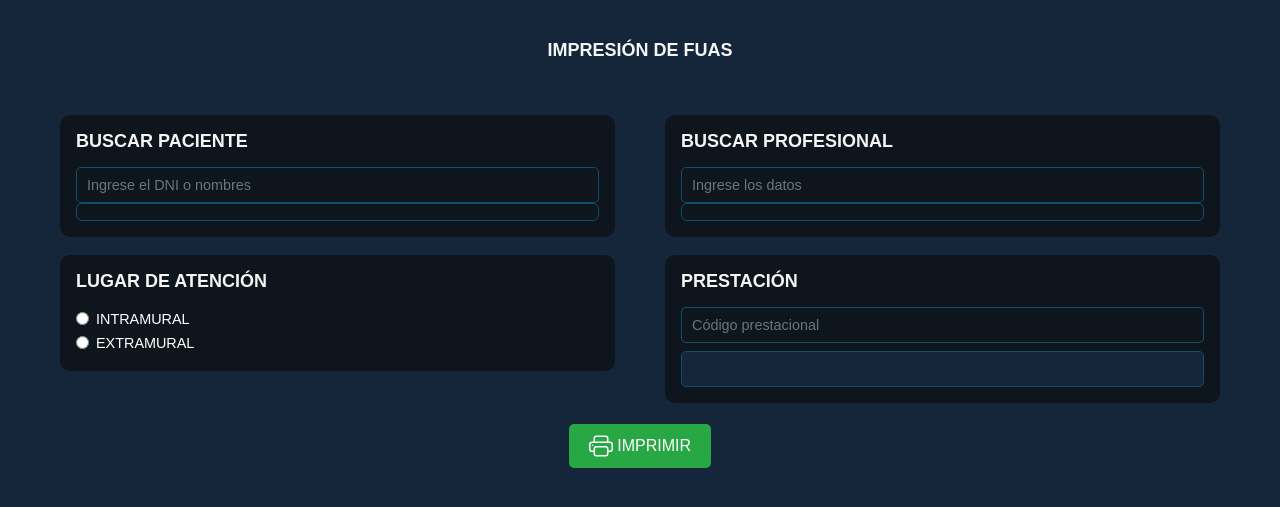
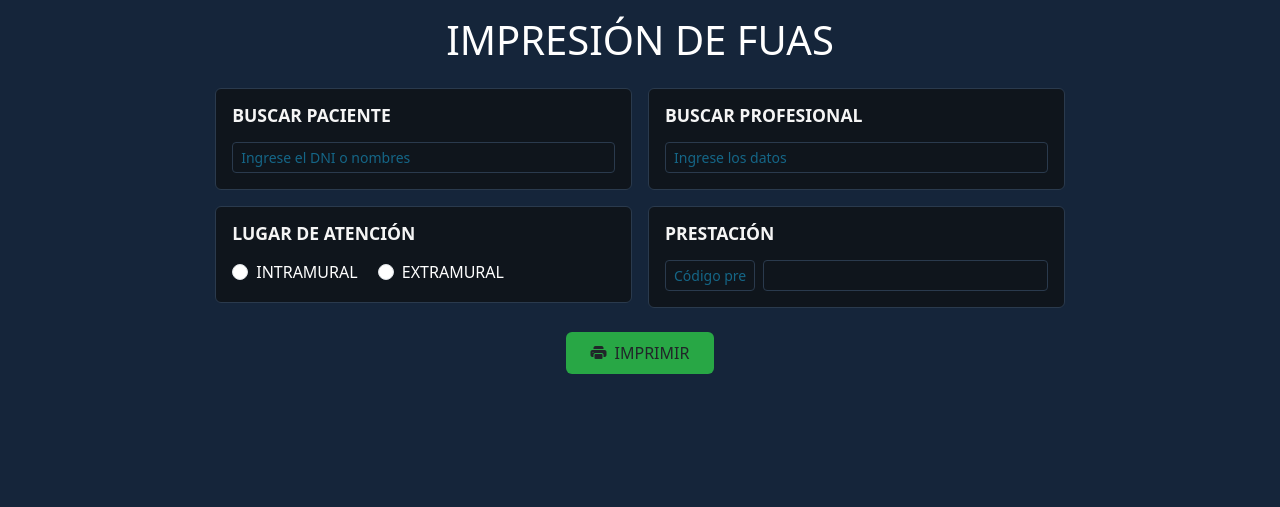
Before and after one commit to edward1413/fuas, a PHP site: page / in a window 1280 px wide. Shown: the top 507 px of the page. Run offline with PHP 8.4, Linux system fonts and the light colour scheme.

Commit message:
Sistema funcional, con bootstrap 5

```diff
--- a/index.php
+++ b/index.php
@@ -5,121 +5,160 @@
     <meta charset="UTF-8">
     <meta name="viewport" content="width=device-width, initial-scale=1.0">
     <title>Imprimir FUAS</title>
-    <link rel="stylesheet" href="https://stackpath.bootstrapcdn.com/bootstrap/4.5.2/css/bootstrap.min.css">
+    <!-- Bootstrap 5 CSS -->
+    <link href="https://cdn.jsdelivr.net/npm/bootstrap@5.3.2/dist/css/bootstrap.min.css" rel="stylesheet">
+    <!-- Bootstrap Icons -->
+    <link rel="stylesheet" href="https://cdn.jsdelivr.net/npm/bootstrap-icons@1.11.1/font/bootstrap-icons.css">
     <link rel="stylesheet" href="styles/styles.css">
-    <link rel="stylesheet" href="styles/styles_imprimir.css">
-    <script src="https://code.jquery.com/jquery-3.6.0.min.js"></script>
 </head>
 
-<body class="text-light" style="padding: 20px;">
-    <div class="container">
-        <h1 class="text-center mb-5 titulo-seccion">IMPRESIÓN DE FUAS</h1>
-        <div class="row">
-            <!-- Buscar Paciente -->
-            <div class="col-md-6 mb-4">
-                <div class="card-dark p-3">
-                    <h2 class="titulo-seccion">BUSCAR PACIENTE</h2>
-                    <input type="text" id="nombre_paciente" class="form-control input-dark"
+<body class="p-3">
+    <div class="container-fluid">
+        <h1 class="text-center mb-4">IMPRESIÓN DE FUAS</h1>
+
+        <div class="row g-3">
+            <!-- Columna izquierda - Paciente -->
+            <div class="col-lg-6">
+                <div class="card card-dark mb-3">
+                    <div class="card-body">
+                        <h2 class="section-title">BUSCAR PACIENTE</h2>
+                        <input type="text" id="nombre_paciente" class="form-control form-control-sm"
                                placeholder="Ingrese el DNI o nombres" autocomplete="off">
-                    <div id="resultados_paciente" class="resultados-container"></div>
-                </div>
-
-                <form id="form_paciente" class="card-dark p-3 mt-3" style="display: none;">
-                    <h2 class="titulo-seccion">DATOS DEL USUARIO</h2>
-                    <div class="row mb-2">
-                        <div class="col"><label>Nombres</label><input type="text" id="nombres_paciente"
-                                class="form-control input-dark" readonly></div>
-                        <div class="col"><label>Apellido paterno</label><input type="text"
-                                id="apellido_paterno_paciente" class="form-control input-dark" readonly></div>
-                        <div class="col"><label>Apellido materno</label><input type="text"
-                                id="apellido_materno_paciente" class="form-control input-dark" readonly></div>
-                    </div>
-                    <div class="row">
-                        <div class="col"><label>Documento</label><input type="text" id="documento_paciente"
-                                class="form-control input-dark" readonly></div>
-                        <div class="col"><label>F. Nacimiento</label><input type="text" id="fecha_nacimiento"
-                                class="form-control input-dark" readonly></div>
-                        <div class="col"><label>Edad</label><input type="text" id="edad_paciente"
-                                class="form-control input-dark" readonly></div>
-                    </div>
-                </form>
-            </div>
-
-            <!-- Buscar Profesional -->
-            <div class="col-md-6 mb-4">
-                <div class="card-dark p-3">
-                    <h2 class="titulo-seccion">BUSCAR PROFESIONAL</h2>
-                    <input type="text" id="nombre_personal" class="form-control input-dark"
-                        placeholder="Ingrese los datos" autocomplete="off">
-                    <div id="resultados_personal" class="resultados-container"></div>
-                </div>
-
-                <form id="form_personal" class="card-dark p-3 mt-3" style="display: none;">
-                    <h2 class="titulo-seccion">DATOS DEL PROFESIONAL</h2>
-                    <div class="row mb-2">
-                        <div class="col custom-col-30"><label>DNI</label><input type="text" id="dni_personal"
-                                class="form-control input-dark" readonly></div>
-                        <div class="col custom-col-70"><label>Nombres</label><input type="text"
-                                id="nombres_completos_personal" class="form-control input-dark" readonly></div>
-                    </div>
-                    <div class="row">
-                        <div class="col"><label>Profesión</label><input type="text" id="profesion_personal"
-                                class="form-control input-dark" readonly></div>
-                        <div class="col"><label>Colegiatura</label><input type="text" id="colegiatura_personal"
-                                class="form-control input-dark" readonly></div>
-                        <div class="col"><label>Especialidad</label><input type="text" id="numero_especialidad_personal"
-                                class="form-control input-dark" readonly></div>
-                    </div>
-                </form>
+                        <div id="resultados_paciente" class="search-results d-none"></div>
                     </div>
                 </div>
 
-        <!-- Lugar / Tipo de atención / Prestación -->
-        <div class="row mb-4">
-            <div class="col-md-6 mb-4">
-                <div class="card-dark p-3">
-                    <h2 class="titulo-seccion">LUGAR DE ATENCIÓN</h2>
-                    <div class="form-check">
-                        <input class="form-check-input" type="radio" name="lugar_atencion" id="intramural"
-                            value="intramural">
+                <div id="form_paciente" class="card card-dark mb-3 d-none">
+                    <div class="card-body compact-form">
+                        <h2 class="section-title">DATOS DEL USUARIO</h2>
+                        <div class="row g-2">
+                            <div class="col-md-4">
+                                <label class="form-label">Nombres</label>
+                                <input type="text" id="nombres_paciente" class="form-control form-control-sm" readonly>
+                            </div>
+                            <div class="col-md-4">
+                                <label class="form-label">Apellido paterno</label>
+                                <input type="text" id="apellido_paterno_paciente" class="form-control form-control-sm" readonly>
+                            </div>
+                            <div class="col-md-4">
+                                <label class="form-label">Apellido materno</label>
+                                <input type="text" id="apellido_materno_paciente" class="form-control form-control-sm" readonly>
+                            </div>
+                        </div>
+                        <div class="row g-2 mt-1">
+                            <div class="col-md-4">
+                                <label class="form-label">Doc. Identidad</label>
+                                <input type="text" id="documento_paciente" class="form-control form-control-sm" readonly>
+                            </div>
+                            <div class="col-md-4">
+                                <label class="form-label">F. Nacimiento</label>
+                                <input type="text" id="fecha_nacimiento" class="form-control form-control-sm" readonly>
+                            </div>
+                            <div class="col-md-4">
+                                <label class="form-label">Edad</label>
+                                <input type="text" id="edad_paciente" class="form-control form-control-sm" readonly>
+                            </div>
+                        </div>
+                    </div>
+                </div>
+            </div>
+
+            <!-- Columna derecha - Profesional -->
+            <div class="col-lg-6">
+                <div class="card card-dark mb-3">
+                    <div class="card-body">
+                        <h2 class="section-title">BUSCAR PROFESIONAL</h2>
+                        <input type="text" id="nombre_personal" class="form-control form-control-sm"
+                               placeholder="Ingrese los datos" autocomplete="off">
+                        <div id="resultados_personal" class="search-results d-none"></div>
+                    </div>
+                </div>
+
+                <div id="form_personal" class="card card-dark mb-3 d-none">
+                    <div class="card-body compact-form">
+                        <h2 class="section-title">DATOS DEL PROFESIONAL</h2>
+                        <div class="row g-2">
+                            <div class="col-md-3">
+                                <label class="form-label">DNI</label>
+                                <input type="text" id="dni_personal" class="form-control form-control-sm" readonly>
+                            </div>
+                            <div class="col-md-9">
+                                <label class="form-label">Nombres</label>
+                                <input type="text" id="nombres_completos_personal" class="form-control form-control-sm" readonly>
+                            </div>
+                        </div>
+                        <div class="row g-2 mt-1">
+                            <div class="col-md-4">
+                                <label class="form-label">Profesión</label>
+                                <input type="text" id="profesion_personal" class="form-control form-control-sm" readonly>
+                            </div>
+                            <div class="col-md-4">
+                                <label class="form-label">Colegiatura</label>
+                                <input type="text" id="colegiatura_personal" class="form-control form-control-sm" readonly>
+                            </div>
+                            <div class="col-md-4">
+                                <label class="form-label">Especialidad</label>
+                                <input type="text" id="numero_especialidad_personal" class="form-control form-control-sm" readonly>
+                            </div>
+                        </div>
+                    </div>
+                </div>
+            </div>
+        </div>
+
+        <!-- Fila inferior - Opciones -->
+        <div class="row g-3">
+            <div class="col-md-6">
+                <div class="card card-dark">
+                    <div class="card-body">
+                        <h2 class="section-title">LUGAR DE ATENCIÓN</h2>
+                        <div class="form-check form-check-inline">
+                            <input class="form-check-input" type="radio" name="lugar_atencion" id="intramural" value="intramural">
                             <label class="form-check-label" for="intramural">INTRAMURAL</label>
                         </div>
-                    <div class="form-check">
-                        <input class="form-check-input" type="radio" name="lugar_atencion" id="extramural"
-                            value="extramural">
+                        <div class="form-check form-check-inline">
+                            <input class="form-check-input" type="radio" name="lugar_atencion" id="extramural" value="extramural">
                             <label class="form-check-label" for="extramural">EXTRAMURAL</label>
                         </div>
                     </div>
                 </div>
+            </div>
 
-            <div class="col-md-6 mb-4">
-                <div class="card-dark p-3">
-                    <h2 class="titulo-seccion">PRESTACIÓN</h2>
-                    <input type="text" id="codigo_prestacion" class="form-control input-dark mb-2"
-                        placeholder="Código prestacional">
-                    <input type="text" id="descripcion_prestacion" class="form-control input-dark" readonly>
+            <div class="col-md-6">
+                <div class="card card-dark">
+                    <div class="card-body">
+                        <h2 class="section-title">PRESTACIÓN</h2>
+                        <div class="row g-2">
+                            <div class="col-md-3">
+                                <input type="text" id="codigo_prestacion" class="form-control form-control-sm" placeholder="Código prestacional">
+                            </div>
+                            <div class="col-md-9">
+                                <input type="text" id="descripcion_prestacion" class="form-control form-control-sm" readonly>
+                            </div>
+                        </div>
+                    </div>
                 </div>
             </div>
         </div>
 
         <!-- Botón de imprimir -->
-        <div class="text-center">
-            <button id="btn-imprimir" type="button" class="btn btn-success">
-                <svg xmlns="http://www.w3.org/2000/svg" width="24" height="24" fill="currentColor" class="me-2"
-                    viewBox="0 0 16 16">
-                    <path d="M2.5 8a.5.5 0 1 0 0-1 .5.5 0 0 0 0 1" />
-                    <path
-                        d="M5 1a2 2 0 0 0-2 2v2H2a2 2 0 0 0-2 2v3a2 2 0 0 0 2 2h1v1a2 2 0 0 0 2 2h6a2 2 0 0 0 2-2v-1h1a2 2 0 0 0 2-2V7a2 2 0 0 0-2-2h-1V3a2 2 0 0 0-2-2zM4 3a1 1 0 0 1 1-1h6a1 1 0 0 1 1 1v2H4zm1 5a2 2 0 0 0-2 2v1H2a1 1 0 0 1-1-1V7a1 1 0 0 1 1-1h12a1 1 0 0 1 1 1v3a1 1 0 0 1-1 1h-1v-1a2 2 0 0 0-2-2zm7 2v3a1 1 0 0 1-1 1H5a1 1 0 0 1-1-1v-3a1 1 0 0 1 1-1h6a1 1 0 0 1 1 1" />
-                </svg>
-                IMPRIMIR
+        <div class="text-center mt-4">
+            <button id="btn-imprimir" type="button" class="btn btn-print">
+                <i class="bi bi-printer-fill me-2"></i>IMPRIMIR
             </button>
         </div>
     </div>
 
-
+    <!-- Campos ocultos -->
     <input type="hidden" id="id_profesion">
     <input type="hidden" id="genero-paciente">
     <input type="hidden" id="especialidad">
+
+    <!-- Bootstrap 5 JS Bundle with Popper -->
+    <script src="https://cdn.jsdelivr.net/npm/bootstrap@5.3.2/dist/js/bootstrap.bundle.min.js"></script>
+    <!-- jQuery -->
+    <script src="https://code.jquery.com/jquery-3.6.0.min.js"></script>
+
     <script>
         document.getElementById("btn-imprimir").addEventListener("click", function () {
             const data = {
@@ -127,20 +166,16 @@
                 apellidoPaterno: document.getElementById("apellido_paterno_paciente").value,
                 apellidoMaterno: document.getElementById("apellido_materno_paciente").value,
                 fechaNacimiento: document.getElementById("fecha_nacimiento").value,
-
                 numeroDocumento: document.getElementById("documento_paciente").value,
                 genero: document.getElementById("genero-paciente").value,
-
                 prestacion: document.getElementById("codigo_prestacion").value,
-
                 profesionalNombre: document.getElementById("nombres_completos_personal").value,
                 profesion: document.getElementById("profesion_personal").value,
                 numeroColegiatura: document.getElementById("colegiatura_personal").value,
                 especialidad: document.getElementById("especialidad").value,
                 numemroEspecialidad: document.getElementById("numero_especialidad_personal").value,
                 dni: document.getElementById("dni_personal").value,
-            id_profesion: document.getElementById("id_profesion").value, // Asegúrate de recuperar el id_profesion
-
+                id_profesion: document.getElementById("id_profesion").value,
                 lugarAtencion: document.querySelector('input[name="lugar_atencion"]:checked')?.id || '',
                 tipoAtencion: document.querySelector('input[name="tipo_atencion"]:checked')?.id || '',
             };
@@ -150,10 +185,10 @@
         });
     </script>
 
-
+    <!-- Tus scripts personalizados -->
     <script src="scripts/scripts.js"></script>
     <script src="scripts/scripts_pacientes.js"></script>
     <script src="scripts/scripts_personal.js"></script>
     <script src="scripts/scripts_imprimir.js"></script>
-
 </body>
+</html>
--- a/styles/styles.css
+++ b/styles/styles.css
@@ -1,230 +1,118 @@
-/* General */
 body {
-    background-color: #15253a !important; /* Fondo oscuro personalizado con !important */
-    color: #fff; /* Texto blanco para contrastar */
-    font-family: 'Arial', sans-serif;
+    background-color: #15253a;
+    color: #fff;
 }
 
-h1, h2 {
-    color: #f5f5f5; /* Color blanco suave para los encabezados */
-    margin-bottom: 20px;
+.container-fluid{
+    width: 70%;
+}
+.card-dark {
+    background-color: #0f151c;
+    border: 1px solid #2a3a4d;
 }
 
-.form-check-label{
-    font-size: 0.9rem;
+.form-control,
+.form-control:focus {
+    background-color: #0f151c;
+    color: #fff;
+    border-color: #2a3a4d;
 }
 
-.form-control:disabled, .form-control[readonly] {
-    background-color: #15253a;
+.form-control:disabled,
+.form-control[readonly] {
+    background-color: #0f151c;
     opacity: 1;
 }
 
-/* Input y Controles */
-input.form-control, input.p-inputtext, input.codigo-prestacion, input.descripcion-prestacion {
-    background-color: #0f151c; /* Fondo oscuro para inputs */
-    color: #fff; /* Texto blanco en los inputs */
-    font-size: 0.9rem;
-    border: 1px solid #105169; /* Bordes de los inputs en gris oscuro */
-    border-radius: 5px;
-    padding: 10px;
-    width: 100%;
+.search-results {
+    max-height: 200px;
+    overflow-y: auto;
+    border: 1px solid #2a3a4d;
+    border-radius: 0.375rem;
+    margin-top: 0.5rem;
 }
 
-input.form-control:focus, input.p-inputtext:focus, input.codigo-prestacion:focus, input.descripcion-prestacion:focus {
-    border-color: #105169; /* Color del borde al enfocar */
-    background-color: #0f151c; /* Fondo más claro al enfocar */
-    color: #e6e6e6;
-    outline: none;
+.search-item {
+    padding: 0.5rem;
+    border-bottom: 1px solid #2a3a4d;
+    cursor: pointer;
 }
 
-/* Botones */
-button.btn {
-    background-color: #28a745; /* Color verde para el botón */
-    color: #fff;
-    padding: 10px 20px;
-    border: none;
-    border-radius: 5px;
-    font-size: 16px;
+.search-item:hover {
+    background-color: #1a2a3a;
 }
 
-button.btn:hover {
-    background-color: #218838; /* Color más oscuro al pasar el ratón */
+.search-item:last-child {
+    border-bottom: none;
 }
 
-button.btn .icono-impresora {
-    margin-right: 10px;
+.btn-print {
+    background-color: #28a745;
+    padding: 0.5rem 1.5rem;
 }
 
-/* Estructura del contenedor */
-.container {
-    max-width: 1200px;
-    margin: 0 auto;
-    padding: 20px;
+.section-title {
+    font-size: 1.1rem;
+    font-weight: 600;
+    margin-bottom: 1rem;
+    color: #f5f5f5;
 }
 
-/* Diseño de las columnas */
-.row {
-    display: flex;
-    flex-wrap: wrap;
-    gap: 20px;
+.compact-form .row {
+    margin-bottom: 0.5rem;
 }
 
-/* Columnas específicas */
-.col-md-6 {
-    flex: 1;
-    min-width: 280px;
+.compact-form label {
+    font-size: 0.85rem;
+    margin-bottom: 0.2rem;
 }
 
-.col-md-4 {
-    flex: 1;
-    min-width: 280px;
-}
-
-.mb-4, .my-4 {
-    margin-bottom: 0.5rem !important;
-}
-
-/* Estilos personalizados para los anchos */
-.custom-col-30 {
-    flex: 0 0 31%; /* Ancho fijo del 30% */
-    max-width: 31%;
-}
-
-.custom-col-70 {
-    flex: 0 0 65%; /* Ancho fijo del 70% */
-    max-width: 65%;
-}
-
-/* Sección de resultados */
-.resultados-container {
-    border: 1px solid #105169;
-    background: #0f151c;
-    padding: 8px;
-    border-radius: 6px;
-    max-height: 180px;
-    overflow-y: auto;
-    font-size: 13px;
-}
-
-.form_resultado_personal,
-.form_resultado_paciente {
-    padding: 6px 10px;
-    border: 1px solid #105169;
-    background: #0f151c;
-    margin-bottom: 5px;
-    border-radius: 5px;
-    cursor: pointer;
-    transition: background-color 0.2s;
-    color: #e0e0e0;
-}
-
-.resultado-busqueda-titulos {
-    display: flex;
-    justify-content: space-between;
-    margin-bottom: 10px;
-}
-
-.resultado-busqueda-titulos span,
-.resultado-personal input {
-    font-size: 14px;
-}
-
-.resultado-personal input {
-    background-color: #0f151c;
-    border: 1px solid #105169;
-    color: #fff;
-    font-size: 14px;
-    padding: 10px;
-    margin-bottom: 10px;
-    width: 100%;
-}
-
-.resultado-busqueda-titulos-1 {
-    display: flex;
-    justify-content: space-between;
-}
-
-.titulo-dni, .titulo-nombres, .titulo-profesion, .titulo-colegiatura, .titulo-especialidad {
-    font-weight: bold;
-    color: #fff;
-}
-
-.small-text {
-    font-size: 14px;
-}
-
-/* Sección de lugar de atención */
-.justificar {
-    display: flex;
-    flex-direction: column;
-}
-
-.form-check-inline {
-    display: flex;
-    align-items: center;
-    margin-right: 15px;
-}
-
-.form-check-input {
-    margin-right: 5px;
+.form-label {
+    color: white;
 }
 
 .form-check-label {
-    color: #fff;
+    color: white;
 }
 
-/* Sección de tipo de atención */
-.prestacion-container {
-    display: flex;
-    flex-direction: column;
-    gap: 10px;
+.small {
+    color: white;
 }
 
-.prestacion-container input {
-    background-color: #0f151c;
-    color: #fff;
-    padding: 10px;
-    border: 1px solid #105169;
+.fw-bold {
+    color: white;
 }
 
-/* Formulario paciente y profesional */
-.titulo-1 {
-    margin-top: 20px;
+.text-muted {
+    --bs-text-opacity: 1;
+    color: rgb(21 102 135) !important;
 }
 
-#form_paciente, #form_personal {
-    display: none;
+/* Cambiar color del placeholder a blanco */
+::placeholder {
+    color: rgb(21 102 135) !important;
+    opacity: 1 !important;
+    /* Firefox reduce la opacidad por defecto */
 }
 
-#form_paciente .resultado-personal, #form_personal .resultado-personal {
-    display: flex;
-    flex-direction: column;
-    gap: 15px;
+/* Para navegadores WebKit (Chrome, Safari, etc.) */
+::-webkit-input-placeholder {
+    color: rgb(21 102 135) !important;
 }
 
-/* Card oscuro */
-.card-dark {
-    background-color: #0f151c;
-    color: #fff;
-    border-radius: 10px;
-    padding: 20px;
-    margin: 5px 0;
+/* Para Firefox 18- */
+:-moz-placeholder {
+    color: rgb(21 102 135)!important;
+    opacity: 1 !important;
 }
 
-/* Estilo de los enlaces */
-a {
-    color: #17a2b8; /* Enlace en azul claro */
-    text-decoration: none;
+/* Para Firefox 19+ */
+::-moz-placeholder {
+    color: rgb(21 102 135)!important;
+    opacity: 1 !important;
 }
 
-a:hover {
-    text-decoration: underline;
+/* Para Microsoft Edge */
+:-ms-input-placeholder {
+    color: rgb(21 102 135)!important;
 }
-
-/* Títulos y subtítulos */
-.titulo-seccion {
-    font-size: 18px;
-    font-weight: bold;
-    margin-bottom: 15px;
-    color: #f5f5f5;
-}
```
Also changed, not shown: buscar_paciente.php (+8 -11 lines), buscar_personal.php (+6 -9 lines), prueba.html (deleted, +0 -68 lines), scripts/scripts_pacientes.js (+24 -18 lines), scripts/scripts_personal.js (+37 -24 lines). Lines whose indentation alone changed are shown as unchanged.
